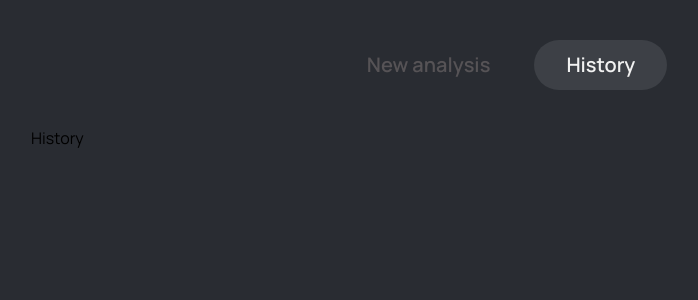
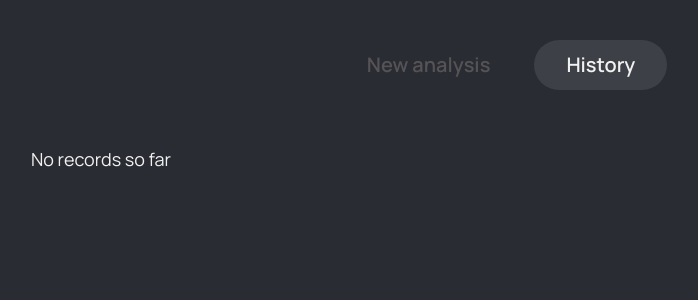
Before and after one commit to NikitosKokos/team-project, a React (Vite) app in the folder frontend/: page /history in a window 1280 px wide. Shown: the top 300 px of the page, without its empty margins (139-837 px from the left). Built offline with nearby package versions, Linux system fonts and the light colour scheme; no server answers.

Commit message:
adding b keyboard action

```diff
--- a/frontend/src/pages/history/History.jsx
+++ b/frontend/src/pages/history/History.jsx
@@ -1,7 +1,8 @@
 import React from 'react';
+import s from './styles.module.scss';
 
 const History = () => {
-   return <div>History</div>;
+   return <div className={s.history}>No records so far</div>;
 };
 
 export default History;
--- a/frontend/src/pages/history/styles.module.scss
+++ b/frontend/src/pages/history/styles.module.scss
@@ -0,0 +1,5 @@
+.history{
+   margin: 20px 0px 0px 0px;
+   font-size: 18px;
+   color: #f1f1f1;
+}
--- a/frontend/src/pages/new-analysis/choose-student/styles.module.scss
+++ b/frontend/src/pages/new-analysis/choose-student/styles.module.scss
@@ -195,15 +195,16 @@
       justify-content: flex-start;
       align-items: center;
       color: #f1f1f1;
+      transition: all .3s ease-in-out;
 
       &.active{
          cursor: default;
-         background: #5A6B82;
+         background: #292C32;
       }
 
       @media(any-hover: hover){
          &:hover{
-            background: #5A6B82;
+            background: #292C32;
          }
       }
    }
--- a/frontend/src/pages/new-analysis/video-editor/VideoEditor.jsx
+++ b/frontend/src/pages/new-analysis/video-editor/VideoEditor.jsx
@@ -66,7 +66,7 @@ const VideoEditor = ({ videoSrc, setIsStagesSaved }) => {
       newRubric.stages.map((stage) => {
          if (stage.start_time !== null && stage.end_time !== null) rubricSaved++;
       });
-      console.log(rubricSaved);
+      // console.log(rubricSaved);
       if (rubricSaved === newStages.length) {
          setIsStagesSaved(true);
       }
@@ -74,6 +74,7 @@ const VideoEditor = ({ videoSrc, setIsStagesSaved }) => {
    };
 
    const handleStageChange = (index) => {
+      setLastChange(null);
       const newCurrentStage = rubric.stages[index];
       if (newCurrentStage.start_time !== null && newCurrentStage.end_time !== null) {
          setStartFrame(newCurrentStage.start_time);
@@ -227,6 +228,22 @@ const VideoEditor = ({ videoSrc, setIsStagesSaved }) => {
                );
                break;
             case 'b': // create a breakpoint
+               if (lastChange) {
+                  const frameTime = 1 / frameRate; // Time per frame in seconds
+                  const currentFrame = Math.round(video.currentTime * frameRate); // Current frame
+
+                  if (lastChange === 'start') {
+                     if (endFrame - minFrameSelect > currentFrame) {
+                        setStartFrame(currentFrame);
+                     }
+                  } else if (lastChange === 'end') {
+                     // setEndFrame(currentFrame);
+                     if (startFrame + minFrameSelect < currentFrame) {
+                        setEndFrame(currentFrame);
+                     }
+                  }
+               }
+               break;
             default:
                break;
          }
@@ -236,7 +253,7 @@ const VideoEditor = ({ videoSrc, setIsStagesSaved }) => {
       return () => {
          window.removeEventListener('keydown', handleKeyDown);
       };
-   }, [frameRate, duration]);
+   }, [frameRate, duration, lastChange]);
 
    useEffect(() => {
       if (isScrubbing) {
@@ -279,9 +296,11 @@ const VideoEditor = ({ videoSrc, setIsStagesSaved }) => {
       if (type === 'start') {
          setIsDraggingStart(true);
          setLastChange('start');
+         console.log('set start');
       } else if (type === 'end') {
          setIsDraggingEnd(true);
          setLastChange('end');
+         console.log('set end');
       }
    };
 
@@ -312,7 +331,7 @@ const VideoEditor = ({ videoSrc, setIsStagesSaved }) => {
    const handleDragEnd = () => {
       setIsDraggingStart(false);
       setIsDraggingEnd(false);
-      console.log(`Start Frame: ${startFrame}, End Frame: ${endFrame}`);
+      // console.log(`Start Frame: ${startFrame}, End Frame: ${endFrame}`);
    };
 
    const calculatePositionPercentage = (frame) => {
```
